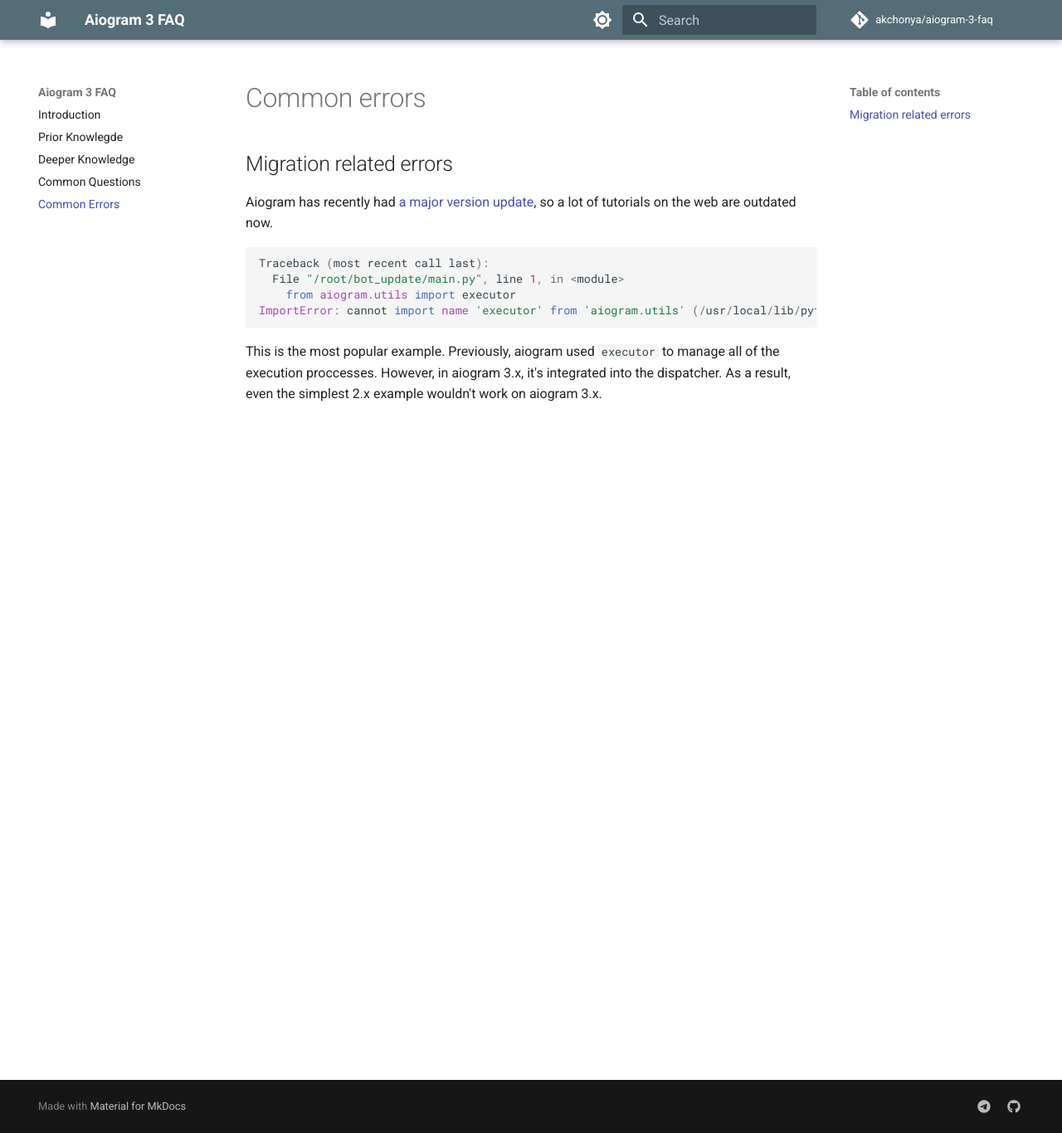
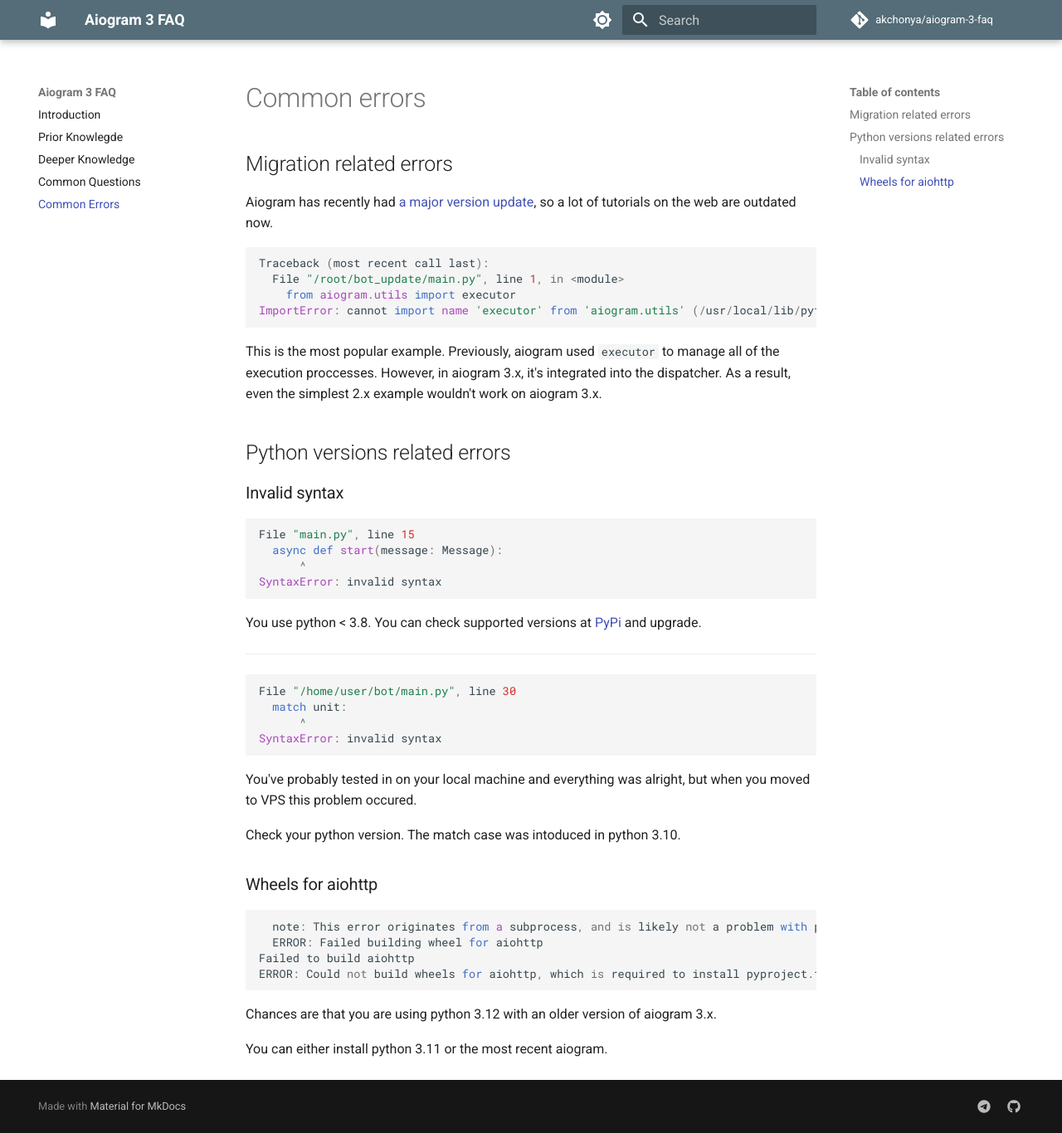
Before and after one commit to akchonya/aiogram-3-faq, an MkDocs documentation site: the page built from docs/common_errors.md, in a window 1280 px wide and 1366 px high. Shown: the whole window at 83% size. Built offline with MkDocs 1.6.1 and Material for MkDocs 9.7.7, drawn with Linux system fonts in a browser that asks for light colours; comment, search, counter and statistics services are not loaded.

Commit message:
add python version related errors

````diff
--- a/docs/common_errors.md
+++ b/docs/common_errors.md
@@ -12,3 +12,42 @@
 ```
 
 This is the most popular example. Previously, aiogram used `executor` to manage all of the execution proccesses. However, in aiogram 3.x, it's integrated into the dispatcher. As a result, even the simplest 2.x example wouldn't work on aiogram 3.x.
+
+## Python versions related errors
+
+### Invalid syntax
+
+```python
+File "main.py", line 15
+  async def start(message: Message):
+      ^
+SyntaxError: invalid syntax
+```
+
+You use python < 3.8. You can check supported versions at [PyPi](https://pypi.org/project/aiogram/) and upgrade.
+
+---
+
+```python
+File "/home/user/bot/main.py", line 30
+  match unit:
+      ^
+SyntaxError: invalid syntax
+```
+
+You've probably tested in on your local machine and everything was alright, but when you moved to VPS this problem occured.
+
+Check your python version. The match case was intoduced in python 3.10.
+
+### Wheels for aiohttp
+
+```python
+  note: This error originates from a subprocess, and is likely not a problem with pip.
+  ERROR: Failed building wheel for aiohttp
+Failed to build aiohttp
+ERROR: Could not build wheels for aiohttp, which is required to install pyproject.toml-based projects
+```
+
+Chances are that you are using python 3.12 with an older version of aiogram 3.x.
+
+You can either install python 3.11 or the most recent aiogram.
````
